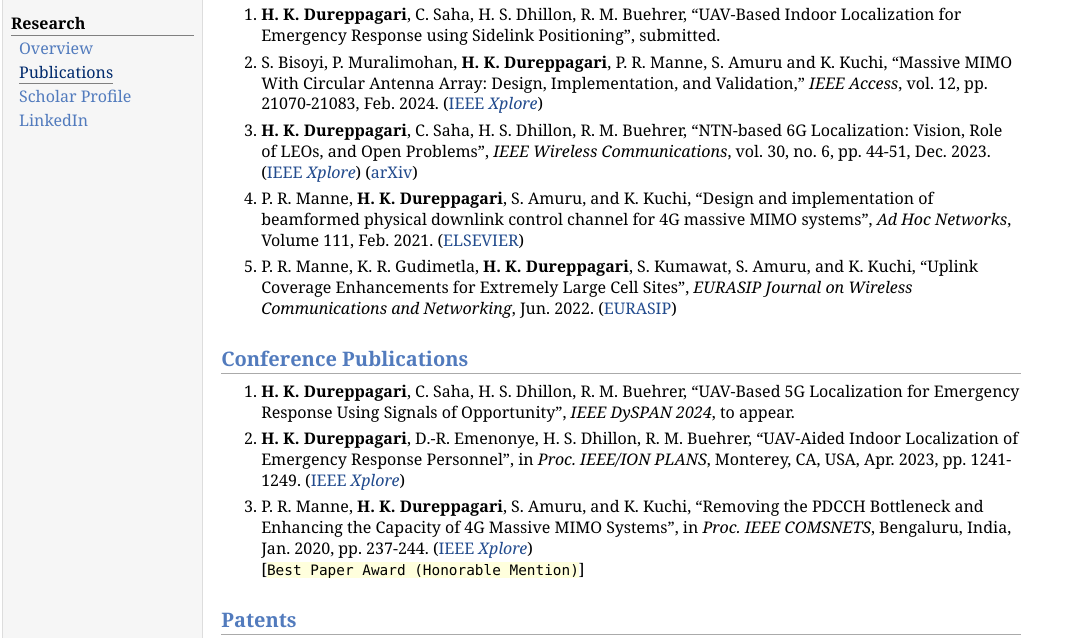
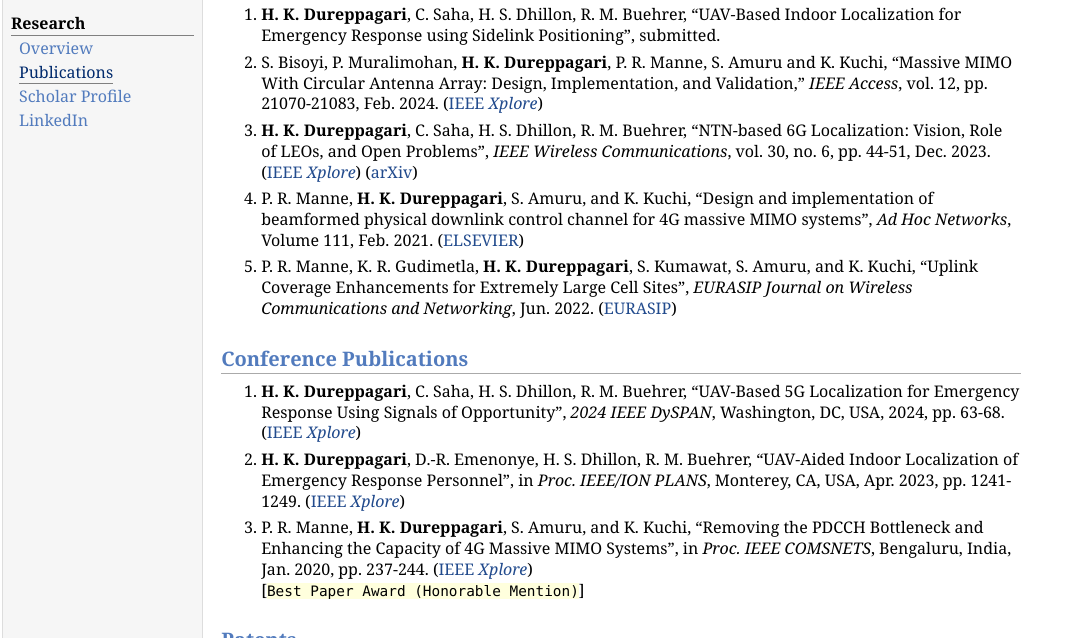
Before and after one commit to harishkumar468/harishkumard.github.io, a plain HTML site: page publications.html in a window 1280 px wide. Shown: the part 104-742 px from the top of the page, without its empty margins (0-1082 px from the left). Drawn offline with nearby package versions, Linux system fonts and the light colour scheme; some packages are replaced by stand-ins of ours.

Commit message:
IEEE DySPAN IEEE link

```diff
--- a/publications.html
+++ b/publications.html
@@ -53,7 +53,7 @@ MathJax.Hub.Config({
 </ol>
 <h2>Conference Publications</h2>
 <ol>
-<li><p><b>H. K. Dureppagari</b>, C. Saha, H. S. Dhillon, R. M. Buehrer, &ldquo;UAV-Based 5G Localization for Emergency Response Using Signals of Opportunity&rdquo;, <i>IEEE DySPAN 2024</i>, to appear.
+<li><p><b>H. K. Dureppagari</b>, C. Saha, H. S. Dhillon, R. M. Buehrer, &ldquo;UAV-Based 5G Localization for Emergency Response Using Signals of Opportunity&rdquo;, <i>2024 IEEE DySPAN</i>, Washington, DC, USA, 2024, pp. 63-68. (<a href="https://ieeexplore.ieee.org/abstract/document/10632801" target=&ldquo;blank&rdquo;>IEEE <i>Xplore</i></a>)<br />
 </p>
 </li>
 <li><p><b>H. K. Dureppagari</b>, D.-R. Emenonye, H. S. Dhillon, R. M. Buehrer, &ldquo;UAV-Aided Indoor Localization of Emergency Response Personnel&rdquo;, in <i>Proc. IEEE/ION PLANS</i>, Monterey, CA, USA, Apr. 2023, pp. 1241-1249. (<a href="https://ieeexplore.ieee.org/document/10139944" target=&ldquo;blank&rdquo;>IEEE <i>Xplore</i></a>)<br />
```
Also changed, not shown: 1 other file.
